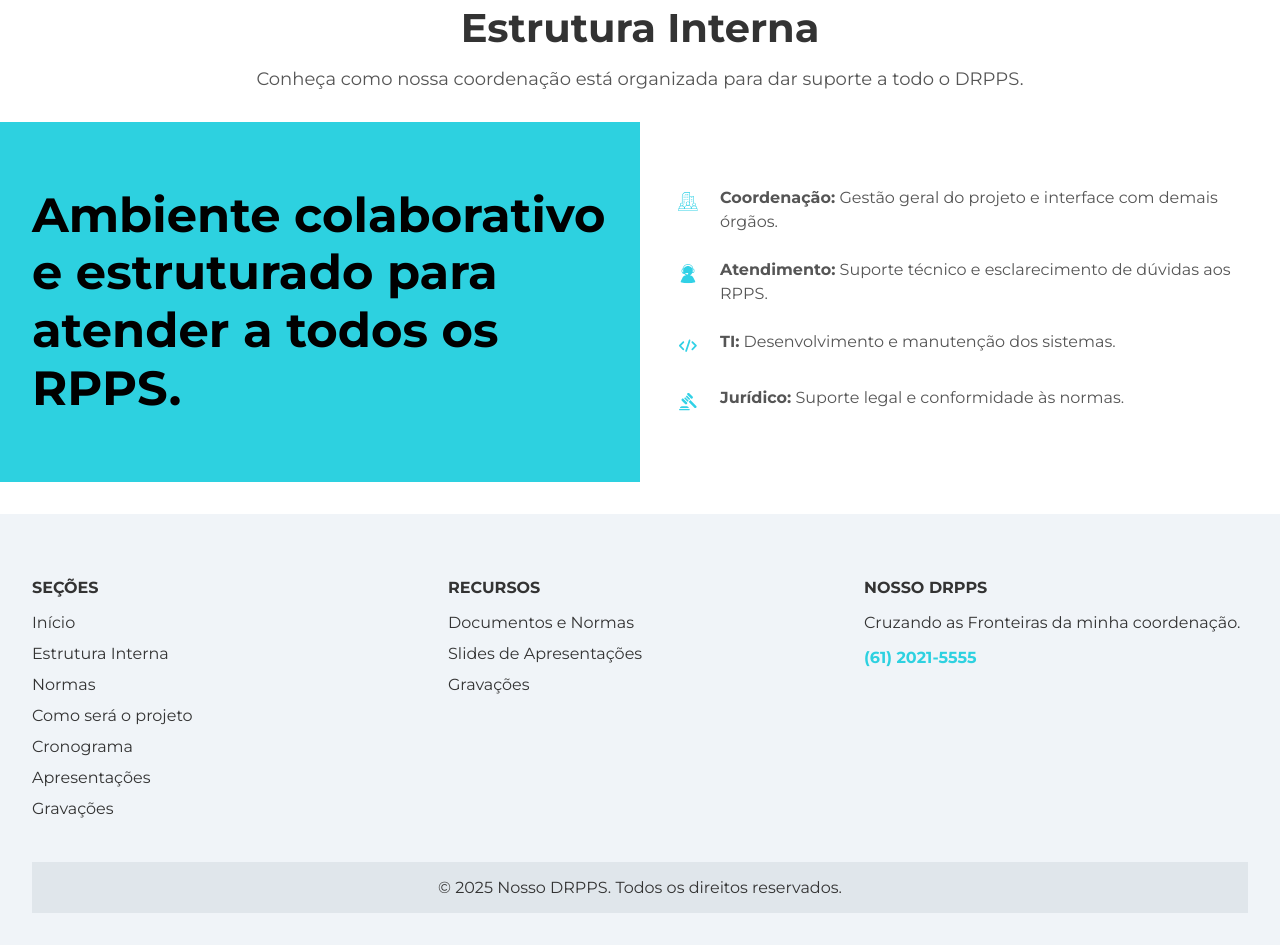
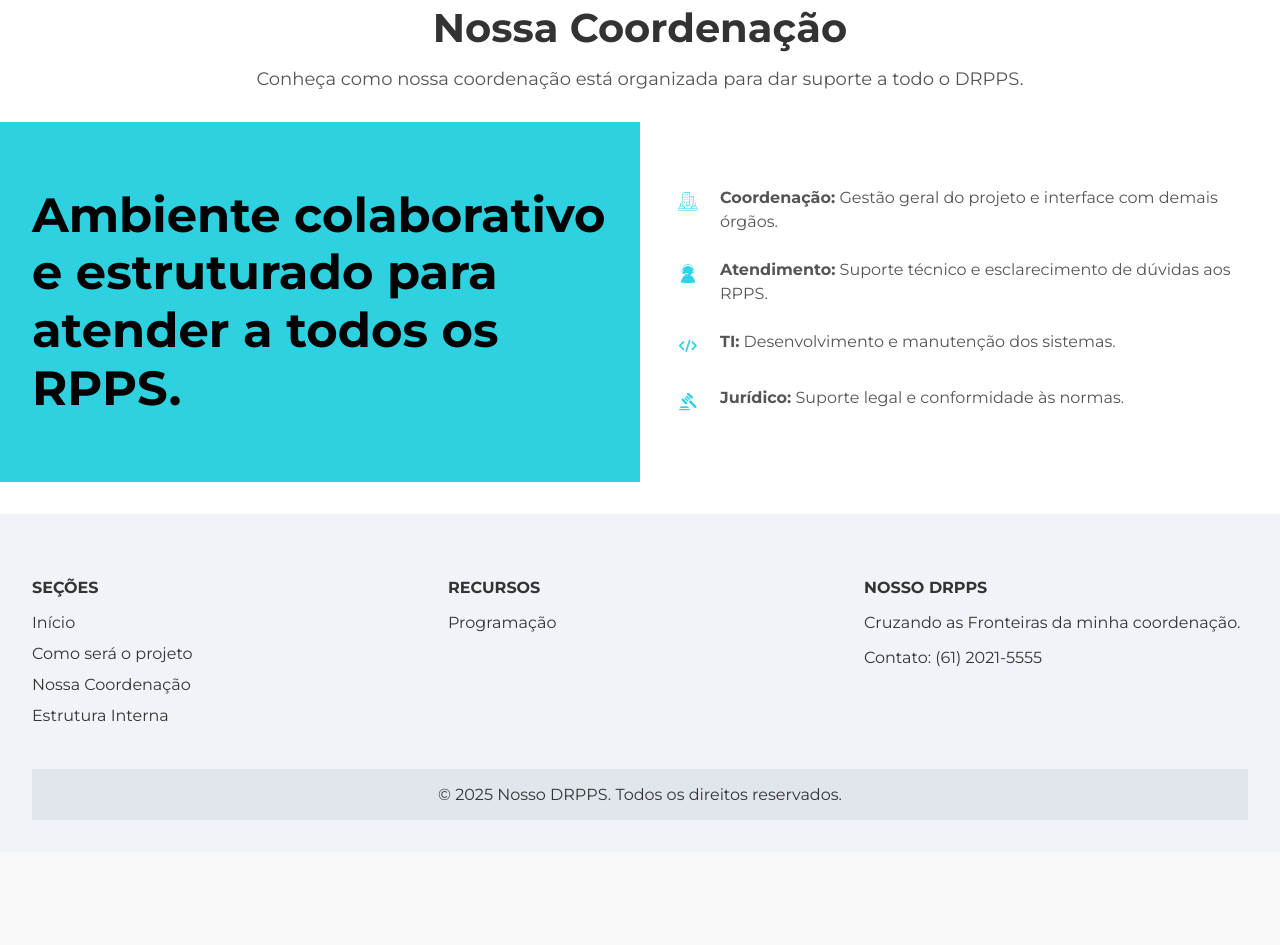
Before and after one commit to DiateAtendimento/cruzando-fronteiras, a plain HTML site: page index.html in a window 1280 px wide. Shown: the part 1308-2253 px from the top of the page. After the commit the page ends 2160 px from the top, so only its background shows below. Drawn offline with nearby package versions, Linux system fonts and the light colour scheme.

Commit message:
Update index.html

```diff
--- a/index.html
+++ b/index.html
@@ -22,14 +22,15 @@
   <!-- Header fixo com hide-on-scroll -->
   <header class="site-header">
     <nav class="nav">
-      <a href="#" class="nav__logo">
+      <a href="index.html" class="nav__logo">
         <img src="img/icon-logo-drpps.svg" alt="Logo" />
       </a>
       <button class="menu-toggle" aria-label="Abrir Menu">&#9776;</button>
       <ul class="nav__list">
-        <li><a href="#estrutura">Estrutura Interna</a></li>
         <li><a href="#comosera">Como será o projeto</a></li>
-        <li><a href="#cronograma">Programação</a></li>
+        <li><a href="#estrutura">Nossa Coordenação</a></li>
+        <li><a href="estrutura-Interna.html">Estrutura Interna</a></li>
+        <li><a href="programacao.html">Programação</a></li>
       </ul>
     </nav>
   </header>
@@ -113,7 +114,7 @@
   <!-- Seção Estrutura Interna -->
   <section id="estrutura" class="section section--estrutura">
     <div class="container">
-      <h2 data-aos="fade-up">Estrutura Interna</h2>
+      <h2 data-aos="fade-up">Nossa Coordenação</h2>
       <p data-aos="fade-up" data-aos-delay="100">
         Conheça como nossa coordenação está organizada para dar suporte a todo
         o DRPPS.
@@ -171,20 +172,16 @@
         <h4>Seções</h4>
         <ul>
           <li><a href="#hero">Início</a></li>
-          <li><a href="#estrutura">Estrutura Interna</a></li>
-          <li><a href="#normas">Normas</a></li>
           <li><a href="#comosera">Como será o projeto</a></li>
-          <li><a href="#cronograma">Cronograma</a></li>
-          <li><a href="#apresentacoes">Apresentações</a></li>
-          <li><a href="#gravacoes">Gravações</a></li>
+          <li><a href="#estrutura">Nossa Coordenação</a></li>
+          <li><a href="estrutura-Interna.html">Estrutura Interna</a></li>
+
         </ul>
       </div>
       <div class="footer__col">
         <h4>Recursos</h4>
         <ul>
-          <li><a href="#normas">Documentos e Normas</a></li>
-          <li><a href="#apresentacoes">Slides de Apresentações</a></li>
-          <li><a href="#gravacoes">Gravações</a></li>
+        <li><a href="programacao.html">Programação</a></li>
         </ul>
       </div>
       <div class="footer__col footer__col--brand">
@@ -193,7 +190,7 @@
           Cruzando as Fronteiras da minha coordenação.
         </p>
         <p class="footer__phone">
-          <a href="tel:+5561XXXXXXX">(61) 2021-5555</a>
+          <P>Contato: (61) 2021-5555</P>
         </p>
 
         </div>
```
Lines whose indentation alone changed are shown as unchanged.
